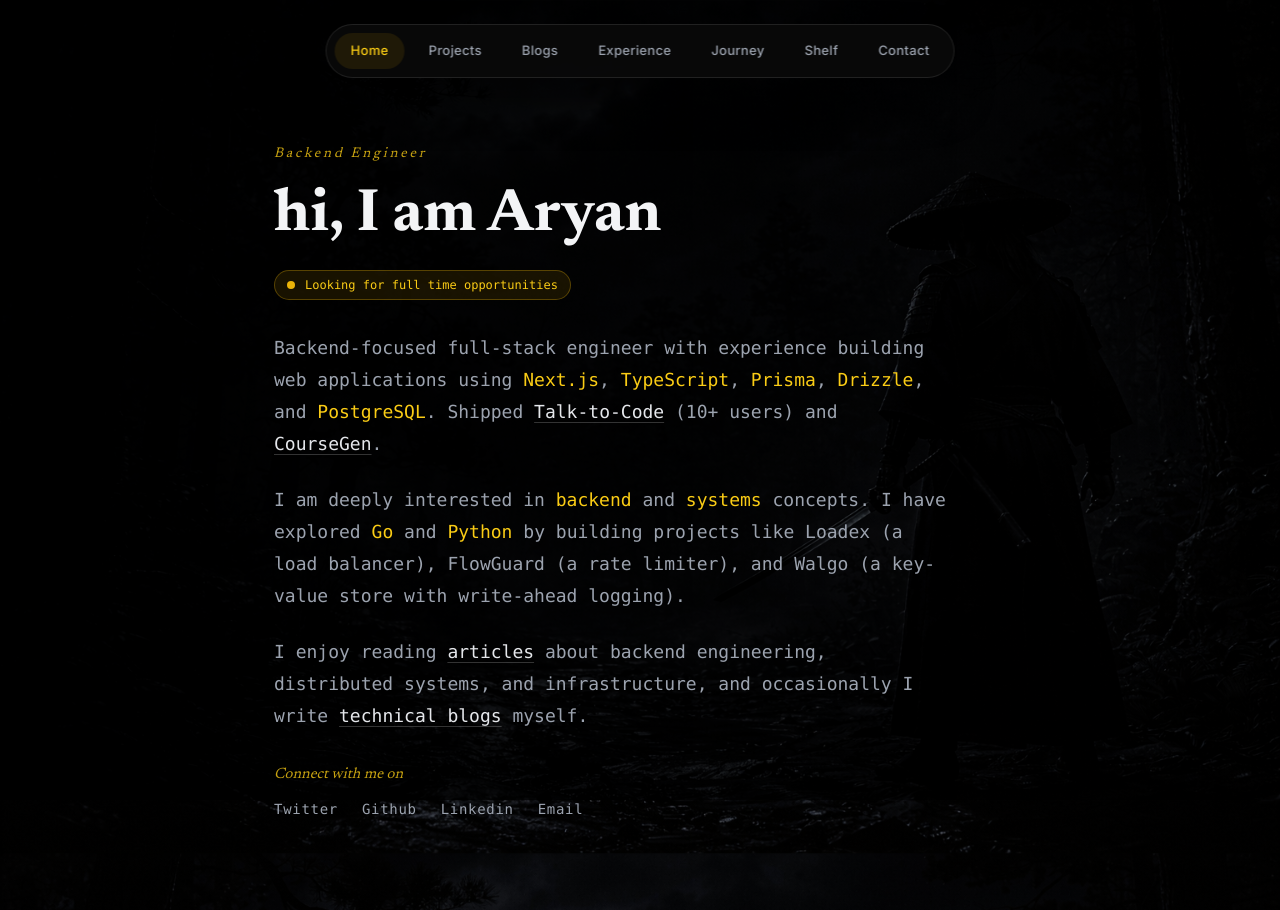
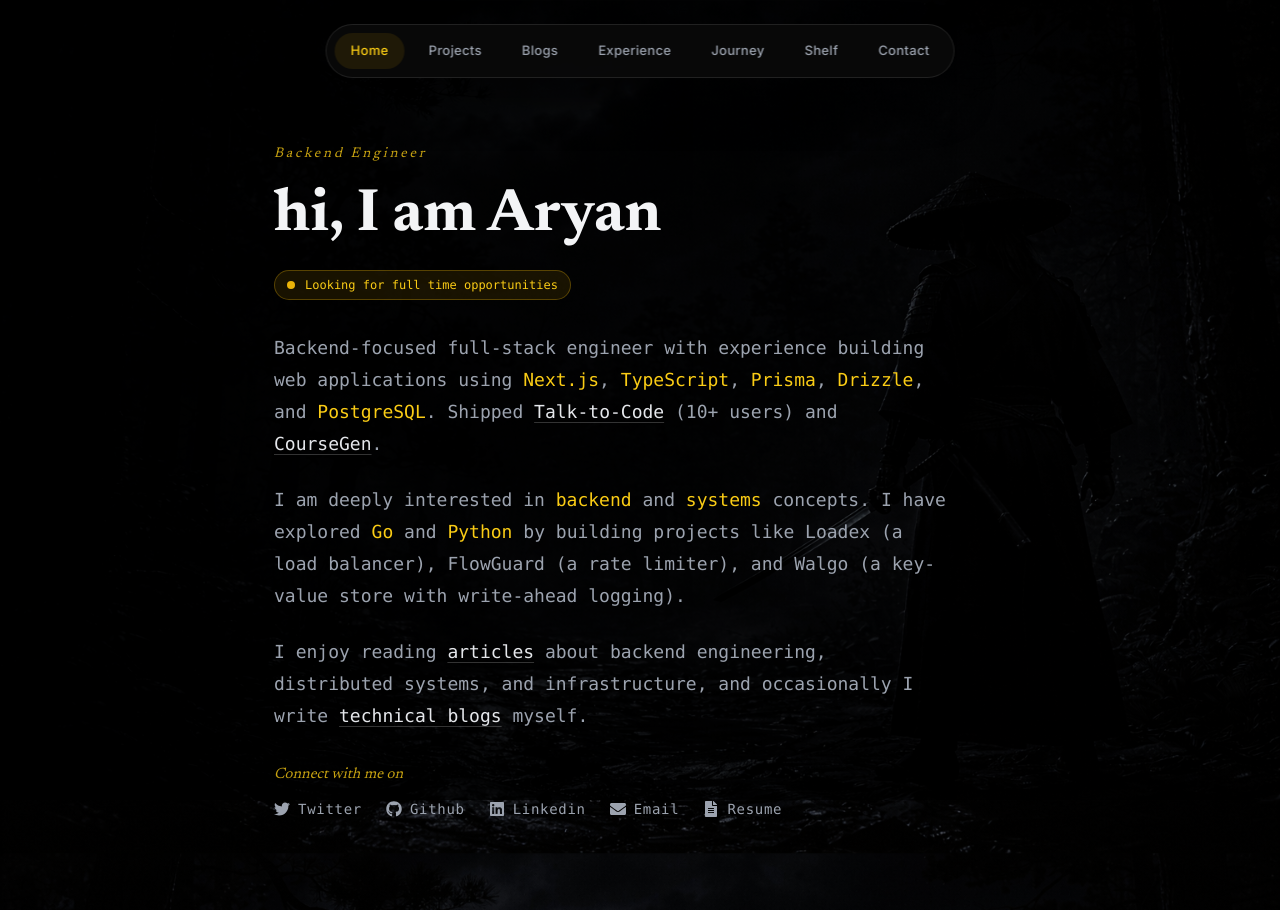
Before and after one commit to distroaryan/portfolio_v2, a Next.js app: page / in a window 1280 px wide. Shown: the top 910 px of the page. Built offline with nearby package versions, Linux system fonts and the light colour scheme.

Commit message:
added resume

```diff
--- a/components/SocialLinks.tsx
+++ b/components/SocialLinks.tsx
@@ -1,21 +1,31 @@
 import Link from "next/link";
+import { FaTwitter, FaGithub, FaLinkedin, FaEnvelope, FaFileAlt } from "react-icons/fa";
 
 const socials = [
   {
     label: "Twitter",
     href: "https://x.com/distroaryan/",
+    icon: FaTwitter,
   },
   {
     label: "Github",
     href: "https://github.com/distroaryan/",
+    icon: FaGithub,
   },
   {
     label: "Linkedin",
     href: "https://www.linkedin.com/in/aryan-srivastava-560b91255/",
+    icon: FaLinkedin,
   },
   {
     label: "Email",
     href: "mailto:srivastavaaryanalc76@gmail.com",
+    icon: FaEnvelope,
+  },
+  {
+    label: "Resume",
+    href: "https://drive.google.com/file/d/1lZPVVf7M4VaAOqddThr4qNS0EgERkPdy/view?usp=sharing",
+    icon: FaFileAlt,
   },
 ];
 
@@ -29,17 +39,21 @@ export default function SocialLinks() {
         Connect with me on
       </p>
       <div className="flex flex-wrap items-center gap-x-6 gap-y-3">
-        {socials.map((s) => (
+        {socials.map((s) => {
+          const Icon = s.icon;
+          return (
             <Link
               key={s.label}
               href={s.href}
               target={s.href.startsWith("mailto") ? undefined : "_blank"}
               rel="noopener noreferrer"
-            className="text-[14px] font-mono text-gray-400 hover:text-yellow-400 transition-colors duration-200 tracking-wider"
+              className="flex items-center gap-2 text-[14px] font-mono text-gray-400 hover:text-yellow-400 transition-colors duration-200 tracking-wider group"
             >
-            {s.label}
+              <Icon className="w-4 h-4 group-hover:text-yellow-400 transition-colors duration-200" />
+              <span>{s.label}</span>
             </Link>
-        ))}
+          );
+        })}
       </div>
     </div>
   );
```
Lines whose indentation alone changed are shown as unchanged.
